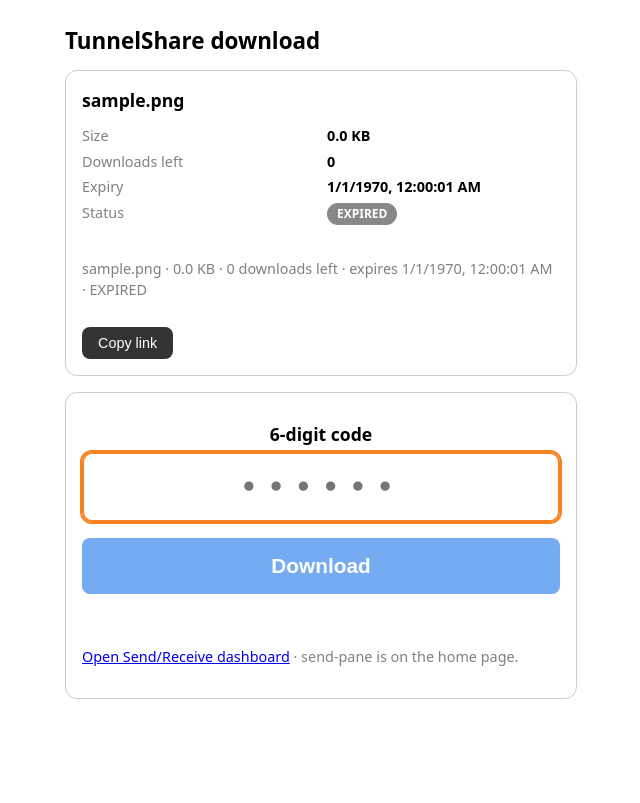
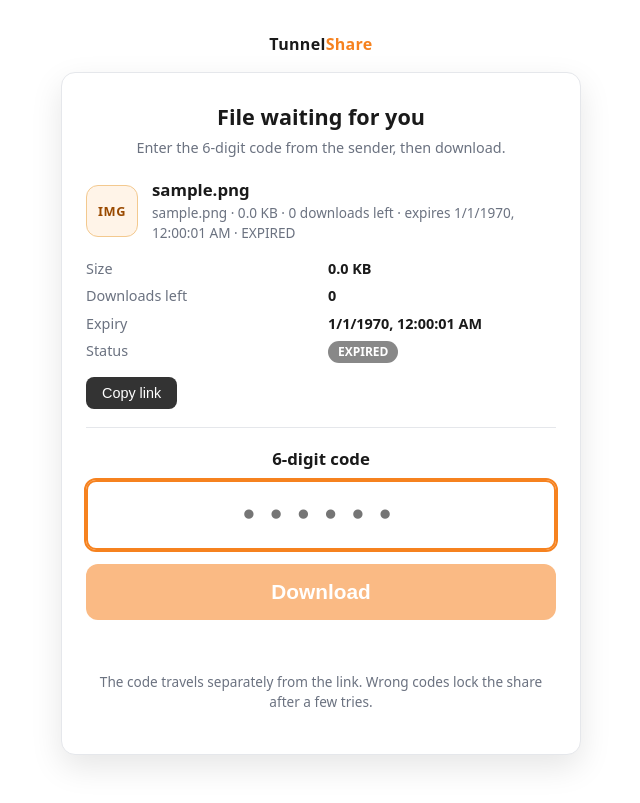
Before and after one commit to Aakash-chouksey/tunnelshare, a Flask app: page /s/1 in a window 1280 px wide. Shown: the whole page, without its empty margins (319-959 px from the left). Before the commit the page ends 699 px from the top, so only its background shows below. Run offline with Flask 3, Linux system fonts and the light colour scheme; tables that the repository leaves empty hold one stand-in row (values such as "Sample post").

Commit message:
Isolate share links and overhaul UI
Recipient /s/ pages are download-only: zero home links, anchors, dashboard, or upload refs. Owner console keeps two panes plus a caution that its URL sees all shares. Fixes Jinja and CSS {# collision.

```diff
--- a/templates/verify.html
+++ b/templates/verify.html
@@ -6,64 +6,83 @@
 <title>TunnelShare — download {{ share_id }}</title>
 <link rel="icon" href="data:,">
 <style>
-:root{color-scheme:light dark;--accent:#F6821F}
+:root{color-scheme:light dark;--accent:#F6821F;--card:#ffffff;--ink:#1a1a1a;--muted:#6b7280;--line:#e5e7eb;--shadow:0 12px 32px rgba(0,0,0,.10);--radius:14px}
+@media(prefers-color-scheme:dark){:root{--card:#1c1e21;--ink:#f3f4f6;--muted:#9ca3af;--line:#33373d;--shadow:0 12px 32px rgba(0,0,0,.45)}}
 *{box-sizing:border-box}
-body{font-family:system-ui,-apple-system,Segoe UI,Roboto,sans-serif;margin:0;padding:24px;line-height:1.5;max-width:560px;margin-inline:auto}
-/* shared layout note: send-pane lives on index.html; this page is the receive-pane */
-h1{font-size:1.4rem;margin:0 0 12px}
-.card{border:1px solid #ccc;border-radius:12px;padding:16px;margin-bottom:16px}
-.filecard{display:grid;gap:4px}
-.filecard .fname{font-weight:700;font-size:1.1rem;word-break:break-all}
-.meta{color:gray;font-size:.9rem}
-label{display:block;margin:12px 0 4px;font-weight:600;text-align:center;font-size:1.1rem}
-input.codebox{width:100%;padding:14px;border:2px solid #888;border-radius:10px;font-size:2rem;letter-spacing:.25em;text-align:center;font-family:ui-monospace,Menlo,Consolas,monospace}
-input.codebox:focus{border-color:var(--accent);outline:2px solid var(--accent)}
-button{width:100%;margin-top:16px;padding:12px;border:0;border-radius:8px;font-size:1.05rem;cursor:pointer;background:#1a73e8;color:#fff}
-button:disabled{opacity:.6}
-button.big{font-size:1.3rem;padding:16px;font-weight:800}
-button#pauseBtn{background:#555}
-button.copybtn{width:auto;margin-top:8px;padding:8px 16px;font-size:.9rem;background:#333}
-#msg{margin-top:12px;font-weight:600;min-height:1.5em}
-#msg.err{color:#a00}
-.progress{height:12px;background:#eee;border-radius:6px;overflow:hidden;margin-top:12px;display:none}
-.progress>div{height:100%;width:0%;background:var(--accent);transition:width .15s}
-#dlabel{font-size:.85rem;color:gray;margin-top:4px;display:none}
-.statgrid{display:grid;grid-template-columns:1fr 1fr;gap:4px 12px;font-size:.9rem;margin-top:8px}
-.statgrid dt{color:gray}.statgrid dd{margin:0;font-weight:600;word-break:break-all}
+body{font-family:system-ui,-apple-system,"Segoe UI",Roboto,Helvetica,Arial,sans-serif;margin:0;padding:32px 16px 48px;line-height:1.5;color:var(--ink);background:transparent}
+.wrap{max-width:520px;margin-inline:auto}
+.brand{font-weight:800;font-size:1rem;letter-spacing:.02em;text-align:center;margin:0 0 16px;color:var(--ink)}
+.brand b{color:var(--accent)}
+h1{font-size:1.35rem;margin:0 0 4px;text-align:center}
+.sub{color:var(--muted);font-size:.9rem;text-align:center;margin:0 0 20px}
+.card{background:var(--card);border:1px solid var(--line);border-radius:var(--radius);box-shadow:var(--shadow);padding:28px 24px}
+.filehead{display:flex;gap:14px;align-items:center;margin-bottom:6px}
+.fileicon{flex:0 0 52px;width:52px;height:52px;border-radius:12px;display:flex;align-items:center;justify-content:center;font-weight:800;font-size:.8rem;letter-spacing:.04em;background:#fff4e8;color:#9a4a00;border:1px solid #f3c98f}
+@media(prefers-color-scheme:dark){.fileicon{background:#3a2410;color:#ffb35c;border-color:#6b4211}}
+.fname{font-weight:700;font-size:1.05rem;word-break:break-all;line-height:1.3}
+.fsub{color:var(--muted);font-size:.85rem;margin-top:2px}
+.statgrid{display:grid;grid-template-columns:1fr 1fr;gap:6px 14px;font-size:.9rem;margin:14px 0 4px;padding:0}
+.statgrid dt{color:var(--muted)}
+.statgrid dd{margin:0;font-weight:600;word-break:break-all}
 .pill{display:inline-block;padding:2px 10px;border-radius:999px;font-size:.75rem;font-weight:700;background:#eee;color:#333}
 .pill.ACTIVE{background:#F6821F;color:#fff}
 .pill.EXPIRED{background:#888;color:#fff}
 .pill.EXHAUSTED{background:#fbe3c9;color:#7a3c00}
 .pill.LOCKED{background:#f3c1c1;color:#7a0000}
+.divider{border:0;border-top:1px solid var(--line);margin:18px 0}
+label.codelabel{display:block;margin:0 0 8px;font-weight:700;text-align:center;font-size:1.05rem}
+input.codebox{width:100%;padding:14px;border:2px solid #9aa0a6;border-radius:10px;font-size:2rem;letter-spacing:.25em;text-align:center;font-family:ui-monospace,SFMono-Regular,Menlo,Consolas,monospace;background:transparent;color:inherit}
+input.codebox:focus{border-color:var(--accent);outline:2px solid var(--accent)}
+button{width:100%;margin-top:14px;padding:13px;border:0;border-radius:10px;font-size:1.05rem;cursor:pointer;background:#1a73e8;color:#fff}
+button:disabled{opacity:.55;cursor:default}
+button.big{font-size:1.3rem;padding:16px;font-weight:800;background:var(--accent);border-radius:12px}
+button#pauseBtn{background:#555}
+button.copybtn{width:auto;margin-top:10px;padding:8px 16px;font-size:.9rem;background:#333;border-radius:8px}
+#msg{margin-top:12px;font-weight:600;min-height:1.5em;text-align:center}
+#msg.err{color:#c81e1e}
+@media(prefers-color-scheme:dark){ #msg.err{color:#f08a8a}}
+.progress{height:12px;background:#e9ecef;border-radius:6px;overflow:hidden;margin-top:12px;display:none}
+@media(prefers-color-scheme:dark){.progress{background:#33373d}}
+.progress>div{height:100%;width:0%;background:var(--accent);transition:width .15s}
+#dlabel{font-size:.85rem;color:var(--muted);margin-top:6px;display:none;text-align:center}
+.meta{color:var(--muted);font-size:.85rem}
+.foot{margin-top:16px;text-align:center}
 </style>
 </head>
 <body>
-<h1>TunnelShare download</h1>
+<div class="wrap">
+<div class="brand">Tunnel<b>Share</b></div>
 {% if not found %}
-<div class="card"><p>Share <b>{{ share_id }}</b> not found. The link may be wrong.</p><p><a href="/">Open Send/Receive dashboard</a> to send a file instead. <!-- Open /s/<id> --></p></div>
+<div class="card"><h1>Share not found</h1><p class="sub">Share <b>{{ share_id }}</b> does not exist. The link may be mistyped or the share may have expired.</p><p class="meta foot">Ask the sender for a fresh share link and the 6-digit code.</p></div>
 {% else %}
-<div class="card filecard" id="filecard">
-  <div class="fname" id="fname">Loading file info…</div>
+<div class="card" id="receive-pane">
+  <h1>File waiting for you</h1>
+  <p class="sub">Enter the 6-digit code from the sender, then download.</p>
+  <div class="filehead">
+    <div class="fileicon" id="ficon" aria-hidden="true">FILE</div>
+    <div>
+      <div class="fname" id="fname">Loading file info…</div>
+      <div class="fsub meta" id="meta">Loading file info…</div>
+    </div>
+  </div>
   <dl class="statgrid">
     <dt>Size</dt><dd id="fsize">—</dd>
     <dt>Downloads left</dt><dd id="fleft">—</dd>
     <dt>Expiry</dt><dd id="fexp">—</dd>
     <dt>Status</dt><dd id="fstatus"><span class="pill">…</span></dd>
   </dl>
-  <p class="meta" id="meta">Loading file info…</p>
   <div>
     <button type="button" class="copybtn" id="copyLinkBtn">Copy link</button>
   </div>
-</div>
-<div class="card" id="receive-pane">
-  <label for="code">6-digit code</label>
+  <hr class="divider">
+  <label class="codelabel" for="code">6-digit code</label>
   <input class="codebox" id="code" inputmode="numeric" autocomplete="off" maxlength="6" placeholder="••••••" autofocus>
   <button id="btn" class="big">Download</button>
   <button id="pauseBtn" style="display:none">Pause</button>
   <div class="progress" id="dprogress"><div id="dbar"></div></div>
   <div id="dlabel">0%</div>
   <p id="msg" aria-live="polite"></p>
-  <p class="meta"><a href="/">Open Send/Receive dashboard</a> · send-pane is on the home page.</p>
+  <p class="meta foot">The code travels separately from the link. Wrong codes lock the share after a few tries.</p>
 </div>
 <script type="module">
 // Single client-side transfer store — sole owner of retry and resume state.
@@ -114,6 +133,19 @@ const Transfers = (() => {
   };
 })();
 
+// File icon lookup: extension -> short text glyph rendered as a CSS shape (no images).
+function fileKind(name) {
+  const m = /\.([A-Za-z0-9]{1,5})\s*$/.exec(name || '');
+  const ext = (m ? m[1] : '').toLowerCase();
+  if (['png','jpg','jpeg','gif','webp','svg','bmp','ico','heic','avif'].includes(ext)) return 'IMG';
+  if (['mp4','mov','mkv','webm','avi','m4v'].includes(ext)) return 'VID';
+  if (['mp3','wav','ogg','flac','m4a','aac'].includes(ext)) return 'AUD';
+  if (['zip','tar','gz','rar','7z','bz2','xz'].includes(ext)) return 'ZIP';
+  if (ext === 'pdf') return 'PDF';
+  if (['doc','docx','odt','rtf','txt','md'].includes(ext)) return 'DOC';
+  return 'FILE';
+}
+
 const ID = {{ share_id | tojson }};
 const MAX_RETRIES = 5;
 const BACKOFF_MS = [1000, 2000, 4000, 8000, 16000];
@@ -126,6 +158,7 @@ async function loadInfo() {
   if (!r.ok) {
     el.textContent = j.error || 'Not found';
     document.getElementById('fname').textContent = 'Not found';
+    document.getElementById('ficon').textContent = 'FILE';
     return;
   }
   infoSize = j.size_bytes || j.size || 0;
@@ -133,6 +166,7 @@ async function loadInfo() {
   const exp = new Date(j.expires_at * 1000).toLocaleString();
   el.textContent = `${j.filename} · ${kb} KB · ${j.downloads_left} downloads left · expires ${exp} · ${j.status}`;
   document.getElementById('fname').textContent = j.filename;
+  document.getElementById('ficon').textContent = fileKind(j.filename);
   document.getElementById('fsize').textContent = kb + ' KB';
   document.getElementById('fleft').textContent = String(j.downloads_left);
   document.getElementById('fexp').textContent = exp;
@@ -229,7 +263,12 @@ btn.addEventListener('click', async () => {
       const r = await fetch(url, { headers, signal: currentAbort.signal });
       if (r.status === 403 || r.status === 404 || r.status === 410 || r.status === 416) {
         let j = {}; try { j = await r.json(); } catch (e) {}
-        msg.textContent = 'Error: ' + (j.error || r.status);
+        const errText = j.error || ('HTTP ' + r.status);
+        if (/wrong code/i.test(errText)) {
+          msg.textContent = 'Wrong code — ' + errText + '. Check the code and try again.';
+        } else {
+          msg.textContent = 'Error: ' + errText;
+        }
         msg.classList.add('err');
         Transfers.finish(ID, 'download', 'error');
         break;
@@ -350,5 +389,6 @@ loadInfo();
 export { Transfers };
 </script>
 {% endif %}
+</div>
 </body>
 </html>
```
Also changed, not shown: templates/index.html (+27 -18 lines).
